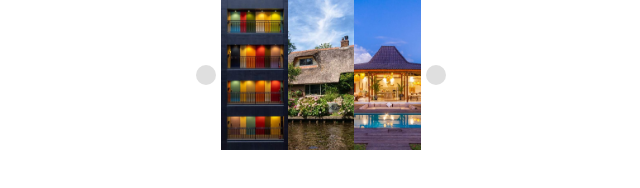
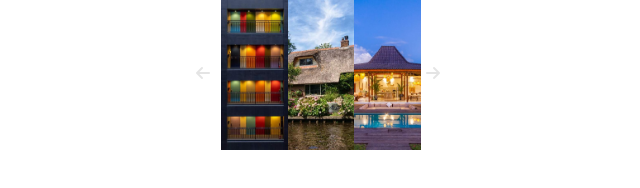
Before and after one commit to Daniel-Ezekiel/zuri-carousel, a plain HTML site: page index.html in a window 1280 px wide. Shown: the full height of the page, 319-959 px from the left. Drawn offline with Linux system fonts and the light colour scheme.

Commit message:
fixed buttons for next and previous images

```diff
--- a/css/style.css
+++ b/css/style.css
@@ -33,11 +33,17 @@ img{
   transition: left .4s cubic-bezier(.47,.13,.15,.89);
 }
 
+div.nav{
+    opacity: 0.1;
+}
+
+div.nav:hover{
+    opacity: 0.7 }
+
 .nav {
   position: absolute;
   top: 50%;
   margin-top: -10px;
-  background-color: rgba(150,150,150,.3);
   width: 20px;
   height: 20px;
   z-index: 2;
@@ -45,7 +51,8 @@ img{
   border-radius: 50%;
   border: none;
   outline: none;
-  color: white;
+  color: #000;
+
   -webkit-user-select: none;
 }
 
--- a/index.html
+++ b/index.html
@@ -11,13 +11,14 @@
 		<!-- external CSS link -->
 		<link rel="stylesheet" href="css/normalize.css">
 		<link rel="stylesheet" href="css/style.css">
+		<link rel="stylesheet" href="https://cdnjs.cloudflare.com/ajax/libs/font-awesome/6.2.0/css/all.min.css" integrity="sha512-xh6O/CkQoPOWDdYTDqeRdPCVd1SpvCA9XXcUnZS2FmJNp1coAFzvtCN9BmamE+4aHK8yyUHUSCcJHgXloTyT2A==" crossorigin="anonymous" referrerpolicy="no-referrer" />
 	</head>
 	<body>
 		<div class="container">
 
 			<div class="carousel">
 				  <div class="nav nav-left">
-					<div class="ion-chevron-left carousel-arrow-icon-left"></div>
+					<i class="fa-solid fa-arrow-left"></i>
 				  </div>
 
 					<div class="carousel-content">
@@ -41,7 +42,7 @@
 					</div>
 
 				  <div class="nav nav-right">
-					<div class="ion-chevron-right carousel-arrow-icon-right"></div>
+					<i class="fa-solid fa-arrow-right"></i>
 				  </div>
 				</div>
 
```
